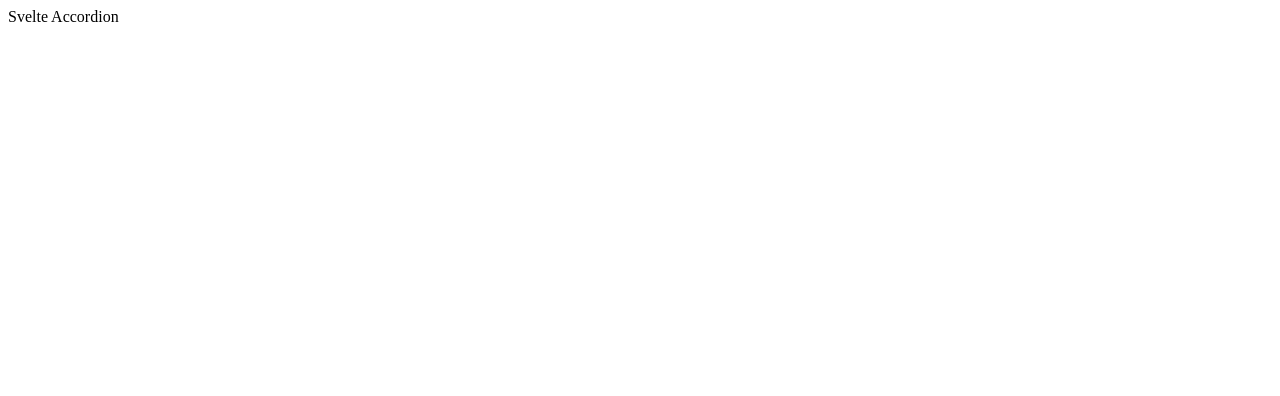
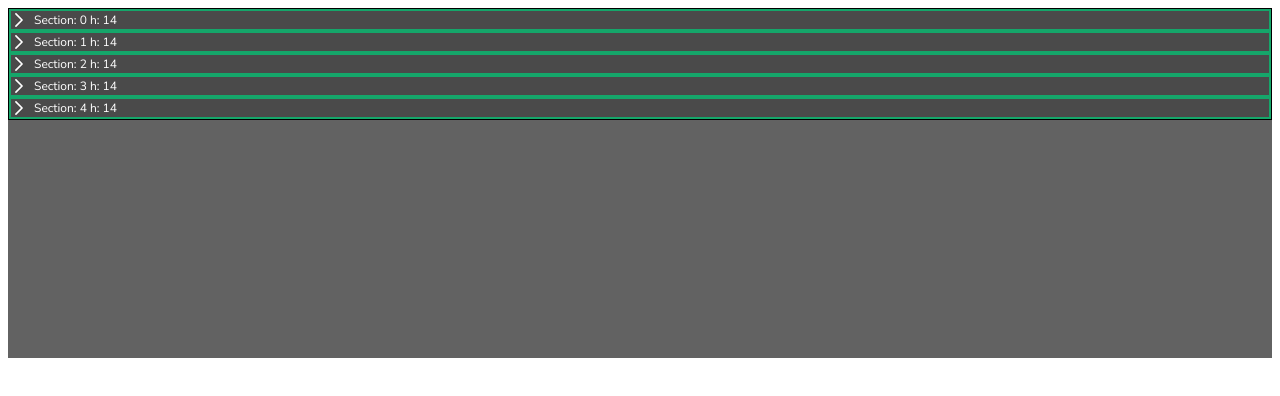
Before and after one commit to patryk0493/svelte-accordion, a Svelte app: page / in a window 1280 px wide. Shown: the top 396 px of the page. Built offline with nearby package versions, Linux system fonts and the light colour scheme.

Commit message:
added basic components

```diff
--- a/package.json
+++ b/package.json
@@ -2,6 +2,7 @@
   "name": "svelte-accordion",
   "private": true,
   "version": "0.0.1",
+  "license": "MIT",
   "type": "module",
   "scripts": {
     "dev": "vite",
--- a/src/App.svelte
+++ /dev/null
@@ -1,4 +0,0 @@
-<script lang="ts">
-</script>
-
-<div>Svelte Accordion</div>
--- /dev/null
+++ b/src/components/Accordion.svelte
@@ -0,0 +1,13 @@
+<script lang="ts">
+</script>
+
+<main>
+  <slot />
+</main>
+
+<style>
+  main {
+    border: 1px solid black;
+    color: white;
+  }
+</style>
--- /dev/null
+++ b/src/components/AccordionSection.svelte
@@ -0,0 +1,58 @@
+<script lang="ts">
+  import Chevron from "@/components/Chevron.svelte";
+  import { onMount } from "svelte";
+
+  export let id: string;
+
+  let isOpened: boolean;
+
+  let ref: HTMLDivElement | undefined;
+  let height: number;
+
+  onMount(() => {
+    console.log(ref, id);
+  });
+
+  function handleHeadingClick() {
+    isOpened = !isOpened;
+  }
+
+  $: forcedHeight = isOpened ? height : 0;
+</script>
+
+<section class="accordion-section">
+  <div
+    class="heading"
+    on:click={handleHeadingClick}
+    on:keydown={handleHeadingClick}
+    aria-hidden="true"
+  >
+    <Chevron rotated={isOpened} />
+    Section: {id} h: {height}
+  </div>
+  <!-- <div class="content" style:height="{forcedHeight}px"> -->
+  <div class="content" style:height="{forcedHeight}px">
+    <div style="overflow:none" bind:clientHeight={height}>
+      <slot />
+    </div>
+  </div>
+</section>
+
+<style>
+  .accordion-section {
+    padding: 1px;
+    border: 2px solid rgb(21, 166, 106);
+    background-color: #4a4a4a;
+  }
+
+  .heading {
+    display: flex;
+    gap: 8px;
+    cursor: pointer;
+  }
+
+  .content {
+    overflow-y: scroll;
+    background-color: #242424;
+  }
+</style>
--- /dev/null
+++ b/src/components/App.svelte
@@ -0,0 +1,35 @@
+<script lang="ts">
+  import Accordion from "@/components/Accordion.svelte";
+  import AccordionSection from "@/components/AccordionSection.svelte";
+</script>
+
+<svelte:head>
+  <link rel="preconnect" href="https://fonts.googleapis.com" />
+  <link rel="preconnect" href="https://fonts.gstatic.com" crossorigin />
+  <link
+    href="https://fonts.googleapis.com/css2?family=Nunito+Sans:opsz@6..12&display=swap"
+    rel="stylesheet"
+  />
+</svelte:head>
+
+<div class="sample1">
+  <Accordion>
+    {#each { length: 5 } as section, i}
+      <AccordionSection id={String(i)}>
+        Content of {i}
+      </AccordionSection>
+    {/each}
+  </Accordion>
+</div>
+
+<style>
+  :global(body) {
+    font-family: "Nunito Sans", sans-serif;
+  }
+
+  .sample1 {
+    height: 350px;
+    font-size: 12px;
+    background-color: #626262;
+  }
+</style>
--- /dev/null
+++ b/src/components/Chevron.svelte
@@ -0,0 +1,23 @@
+<script lang="ts">
+  import chevron from "@/assets/chevron.svg";
+
+  export let rotated = false;
+</script>
+
+<img src={chevron} alt="chevron" class:rotate-90={rotated} class="button" />
+
+<style>
+  .rotate-90 {
+    rotate: 90deg;
+  }
+
+  .button {
+    outline: none;
+    background: none;
+    box-sizing: border-box;
+    border: none;
+    cursor: pointer;
+    padding: 0;
+    transition: all 0.2s ease-in;
+  }
+</style>
--- a/src/main.ts
+++ b/src/main.ts
@@ -1,4 +1,4 @@
-import App from "./App.svelte";
+import App from "@/components/App.svelte";
 
 const app = new App({
   target: document.getElementById("app")!,
```
Also changed, not shown: .changeset/honest-parrots-develop.md (added), src/assets/chevron.svg (added).
